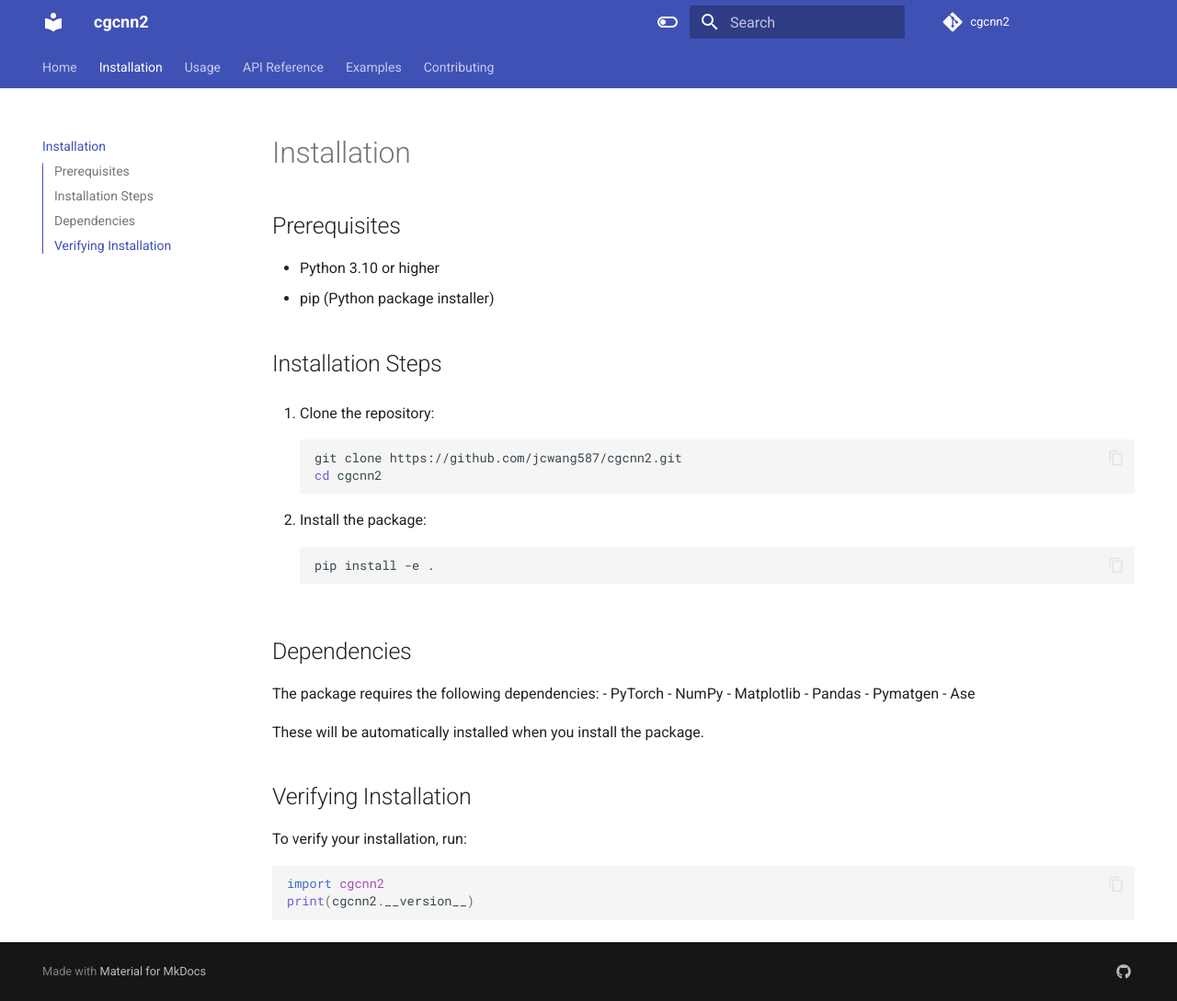
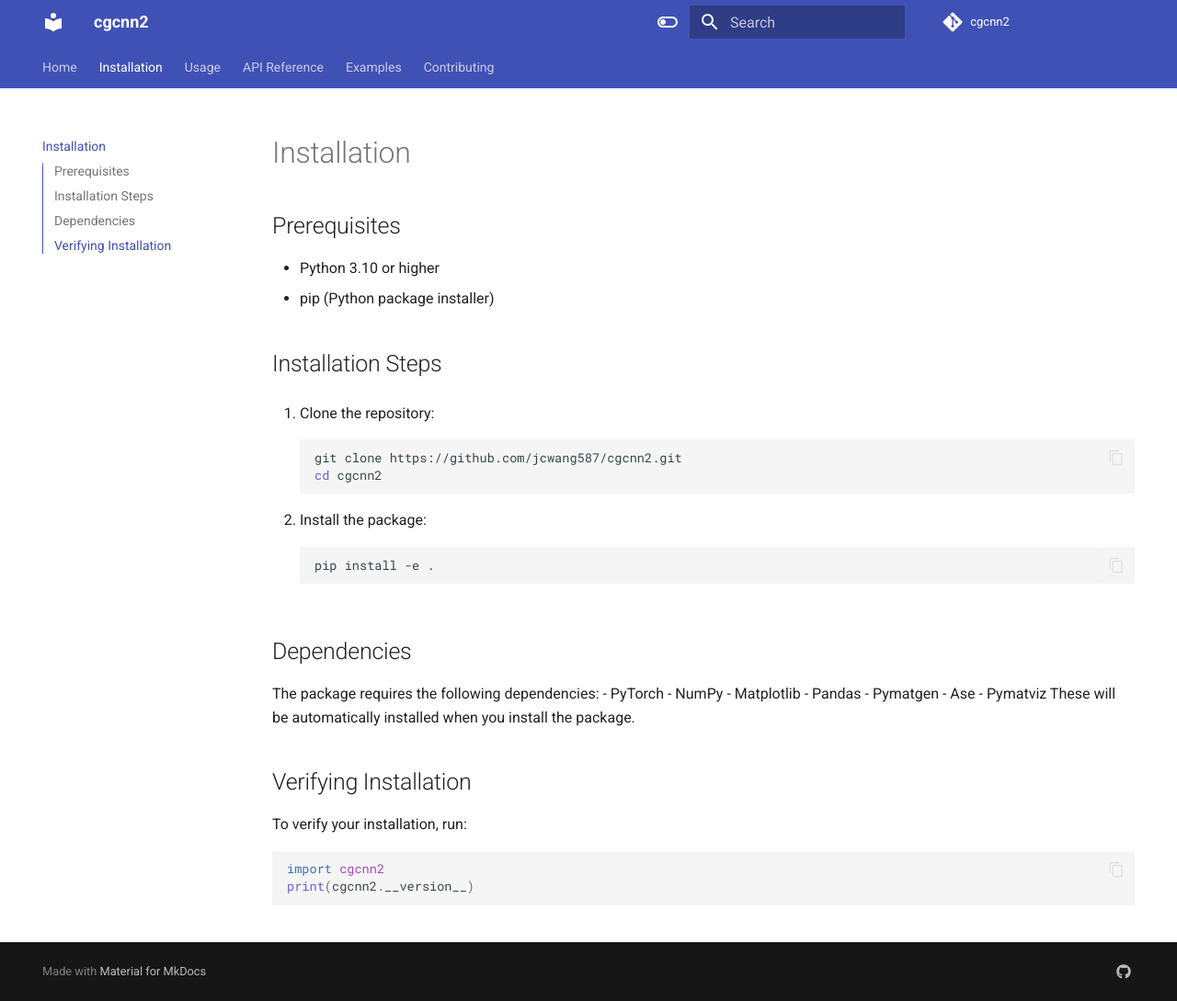
Before and after one commit to jcwang587/cgcnn2, an MkDocs documentation site: the page built from docs/installation.md, in a window 1280 px wide and 1089 px high. Shown: the whole window at 92% size. Built offline with MkDocs 1.6.1 and Material for MkDocs 9.7.7, drawn with Linux system fonts in a browser that asks for light colours; comment, search, counter and statistics services are not loaded.

Commit message:
build docs

```diff
--- a/docs/installation.md
+++ b/docs/installation.md
@@ -27,7 +27,7 @@ The package requires the following dependencies:
 - Pandas
 - Pymatgen
 - Ase
-
+- Pymatviz
 These will be automatically installed when you install the package.
 
 ## Verifying Installation
```
Also changed, not shown: 1 other file.
